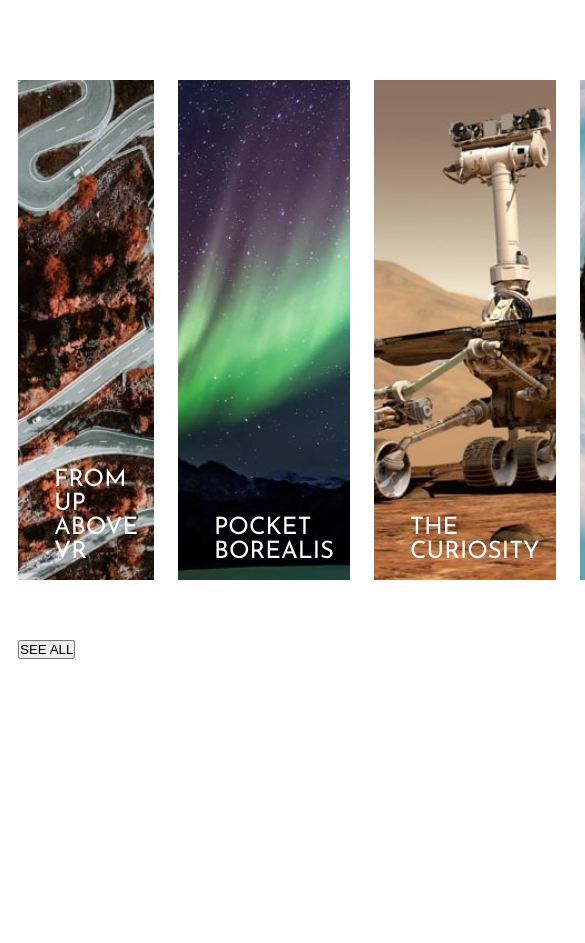
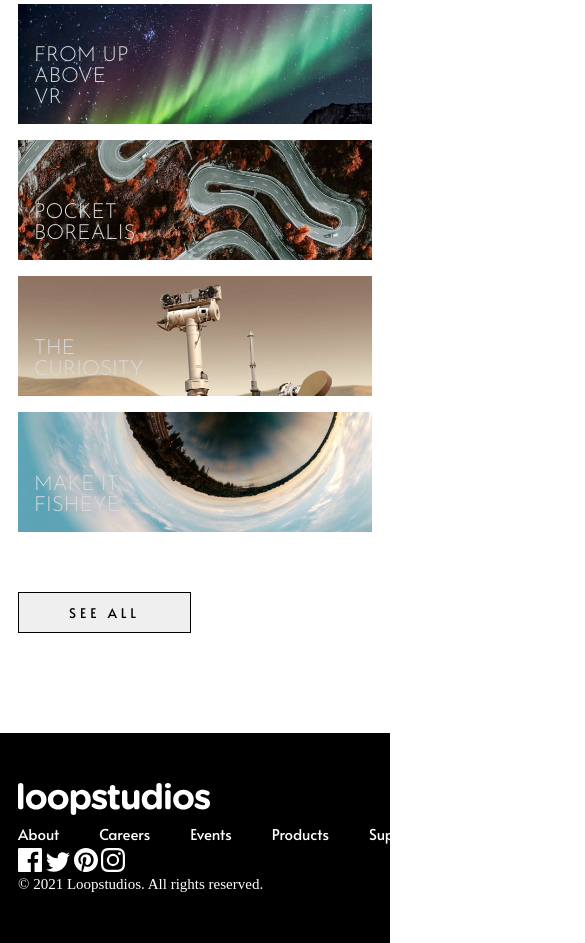
Before and after one commit to Emmanuel131519/Loop-Stuido, a plain HTML site: page index.html in a window 390 px wide. Shown: the part 1977-2920 px from the top of the page, 585 px wide, since content can reach past the window. Before the commit the page ends 2736 px from the top, so only its background shows below. Drawn offline with Linux system fonts and the light colour scheme.

Commit message:
fixes: Our Creations

```diff
--- a/index.html
+++ b/index.html
@@ -65,7 +65,7 @@
         <!-- div-2 -->
 
         <div id="creations-div">
-          <div  class="creation-card" id="deep-earth">
+          <div class="creation-card" id="deep-earth">
             <p>Deep Earth</p>
           </div>
           <div class="creation-card" id="night-arcade">
@@ -77,9 +77,9 @@
           <div class="creation-card" id="the-grid">
             <p>The Grid</p>
           </div>
-         </div>
+
           <!-- last four divs -->
-         <div id="creations-div">
+
           <div class="creation-card" id="above-vr">
             <p>From Up Above VR</p>
           </div>
@@ -99,5 +99,34 @@
         </div>
       </section>
     </main>
+    <!-- footer -->
+    <footer>
+      <section class="container" id="footer-inner">
+        <!-- div-1 -->
+        <div>
+          <div>
+            <img src="assets/logo.svg" alt="nav logo" />
+          </div>
+          <ul>
+            <li>About</li>
+            <li>Careers</li>
+            <li>Events</li>
+            <li>Products</li>
+            <li>Support</li>
+          </ul>
+        </div>
+
+        <!-- div-2 -->
+        <div>
+          <img src="assets/icon-facebook.svg" alt="icon-facebook" />
+          <img src="assets/icon-twitter.svg" alt="icon-twitter" />
+          <img src="assets/icon-pinterest.svg" alt="icon-pinterest" />
+          <img src="assets/icon-instagram.svg" alt="icon-instagram" />
+
+
+        <p>&copy; 2021 Loopstudios. All rights reserved.</p>
+        </div>
+      </section>
+    </footer>
   </body>
 </html>
--- a/style.css
+++ b/style.css
@@ -198,10 +198,19 @@ line-height: 2;
     color: var(--White);
 }
 
+.creation-card:hover{
+    transform: scale(1.02);
+    opacity: 50%;
+    cursor: pointer;
+    color: var(--Black);
+}
+
 .creation-card p{
-    max-width: 60%;
+    /* max-width: 55%; */
     font-size: 1.5rem;
     padding-left: 20px;
+    font-weight: 300;
+    color: var(--Grey-200);
 }
 
 #deep-earth{
@@ -215,6 +224,7 @@ background-image: url(assets/desktop/number100-img.jpg);
 
 #soccer-team-vr{
     background-image: url(assets/desktop/person-running.jpg);
+    background: linear-gradient(to bottom, black);
 }
 
 #the-grid{
@@ -235,6 +245,22 @@ background-image: url(assets/desktop/number100-img.jpg);
 
 #fisheye{
     background-image: url(assets/desktop/waves-img-2.jpg);
+}
+.mobile-btn{
+    display: none;
+}
+
+footer{
+    background-color: var(--Black);
+    padding: 50px 0;
+}
+
+#footer-inner{
+    display: flex;
+    justify-content: space-between;
+    align-items: center;
+    color: var(--White);
+    flex-wrap: wrap;
 }
 
 
@@ -319,4 +345,70 @@ line-height: 1.6;
     justify-content: center;
 }
 
+/* Grid Layout */
+
+#creations-div{
+    grid-template-columns: 1fr;
+    gap: 1rem;
+
 }
+.creation-card{
+    height: 120px;
+}
+
+#deep-earth{
+    background-image: url(assets/mobile/earth-img.jpg);
+
+}
+
+#night-arcade{
+background-image: url(assets/mobile/number-1000-img.jpg);
+}
+
+#soccer-team-vr{
+    background-image: url(assets/mobile/person-running-img.jpg);
+}
+
+#the-grid{
+    background-image: url(assets/mobile/car-with-mobil-img.jpg);
+}
+
+#above-vr{
+    background-image: url(assets/mobile/green-light-in-sky-img.jpg);
+}
+
+#pocket-borealis{
+
+        background-image: url(assets/mobile/roads-img.jpg);
+}
+
+#the-curiosity{
+    background-image: url(assets/mobile/space-bot.jpg);
+}
+
+#fisheye{
+  background-image: url(assets/mobile/water-waves-img.jpg);
+}
+
+.mobile-btn{
+    display: block;
+        border: 1.5px solid var(--Black);
+    padding: 10px 50px;
+    font-family: var(--ff-alata);
+    font-weight: 400;
+    letter-spacing: 4px;
+}
+
+.creation-card:hover{
+    transform: none;
+    /* opacity: 100%; */
+    cursor: none;
+    color: white;
+}
+
+.creation-card p{
+    max-width: 31% ;
+    font-size: 1.3rem;
+    padding-left: 0;
+}
+}
```
Lines whose indentation alone changed are shown as unchanged.
